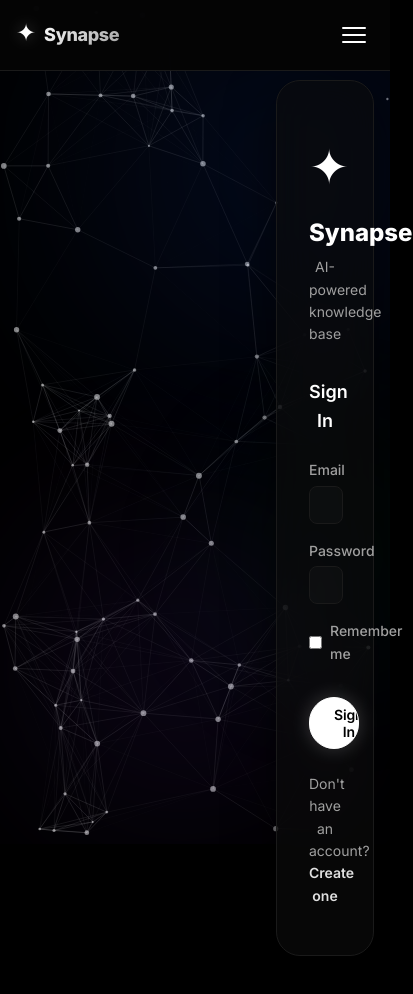
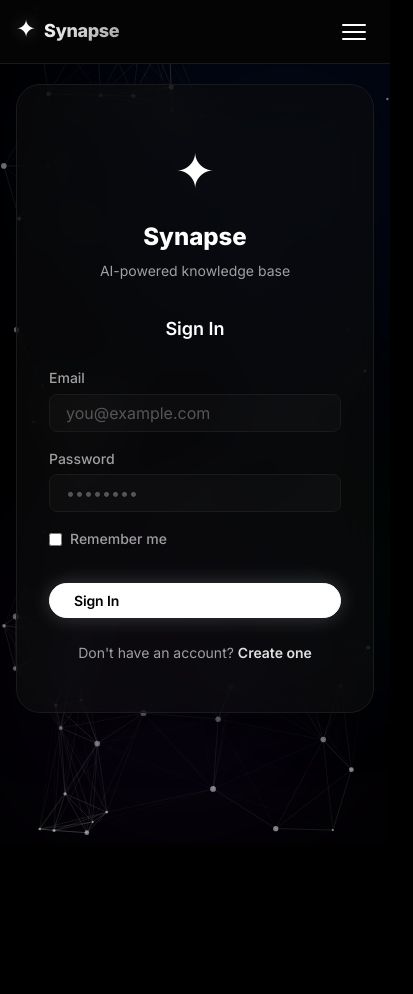
Before and after one commit to Nandu0007/Synapse, a website: page public/index.html in a window 390 px wide. Shown: the whole page, 413 px wide, since content can reach past the window. After the commit the page ends 844 px from the top, so only its background shows below. Drawn offline with Linux system fonts and the light colour scheme.

Commit message:
fix: resolve mobile layout misalignment and horizontal overflow

```diff
--- a/public/css/style.css
+++ b/public/css/style.css
@@ -1405,14 +1405,16 @@ body::before {
 @media (max-width: 768px) {
     .nav {
         width: 100%;
-        height: auto;
+        height: 64px;
         bottom: auto;
         flex-direction: row;
         align-items: center;
         justify-content: space-between;
-        padding: var(--space-md);
+        padding: 0 var(--space-md);
         border-right: none;
         border-bottom: 1px solid var(--border-color);
+        left: 0;
+        top: 0;
     }
 
     .nav-brand {
@@ -1456,7 +1458,10 @@ body::before {
     }
 
     .container {
-        padding: 80px var(--space-md) var(--space-2xl);
+        margin-left: 0;
+        width: 100%;
+        max-width: 100%;
+        padding: 84px var(--space-md) var(--space-2xl);
     }
 
     .doc-item {
```
